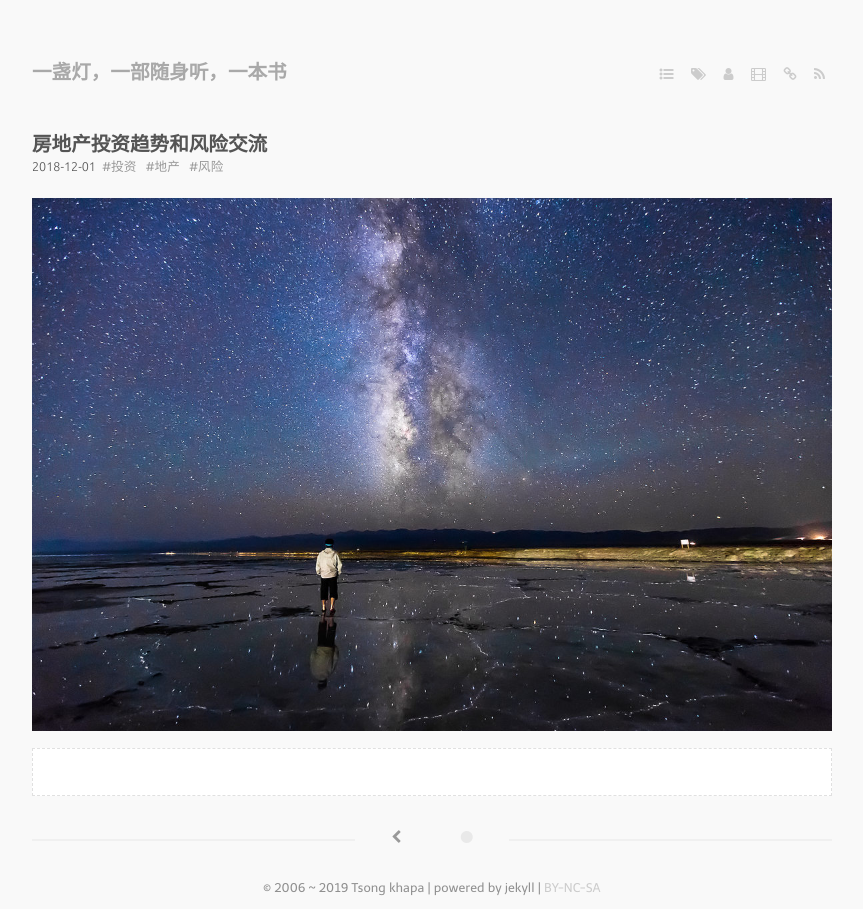
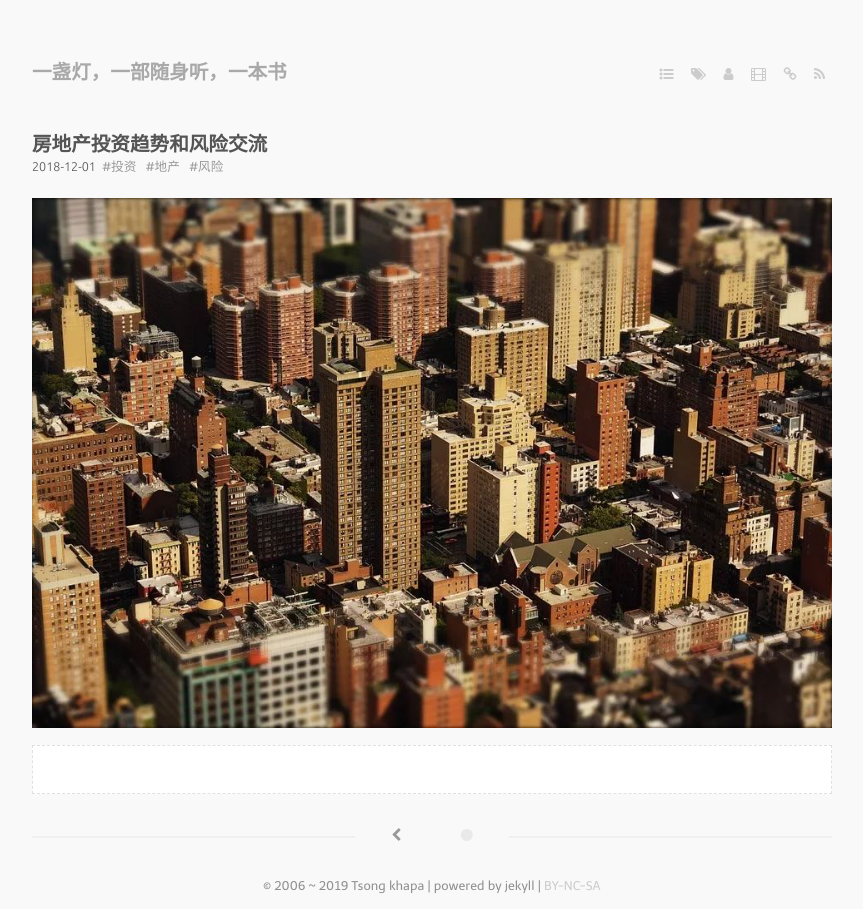
Before and after one commit to mba811/blog, a Jekyll site: the page built from _posts/2018-12-01-real-estate-investment.markdown, in a window 1280 px wide. Shown: the whole page, without its empty margins (208-1071 px from the left). Built offline with Jekyll 4.4.1, drawn with Linux system fonts in a browser that asks for light colours; nearby versions of some CDN libraries; Markdown is read by kramdown in place of the engine named in the settings; a script that is not in the unit is left out.

Commit message:
Add new content

````diff
--- a/_posts/2018-12-01-real-estate-investment.markdown
+++ b/_posts/2018-12-01-real-estate-investment.markdown
@@ -9,7 +9,7 @@ tags:
 ---
 
 
-[![](/media/files/2015/05/07/jzdx.png)](https://raw.githubusercontent.com/mba811/image/master/fdc1.png)
+[![](/media/files/2018/12/01/fdc1.png)](https://raw.githubusercontent.com/mba811/image/master/fdc1.png)
 
 ```
 
````
